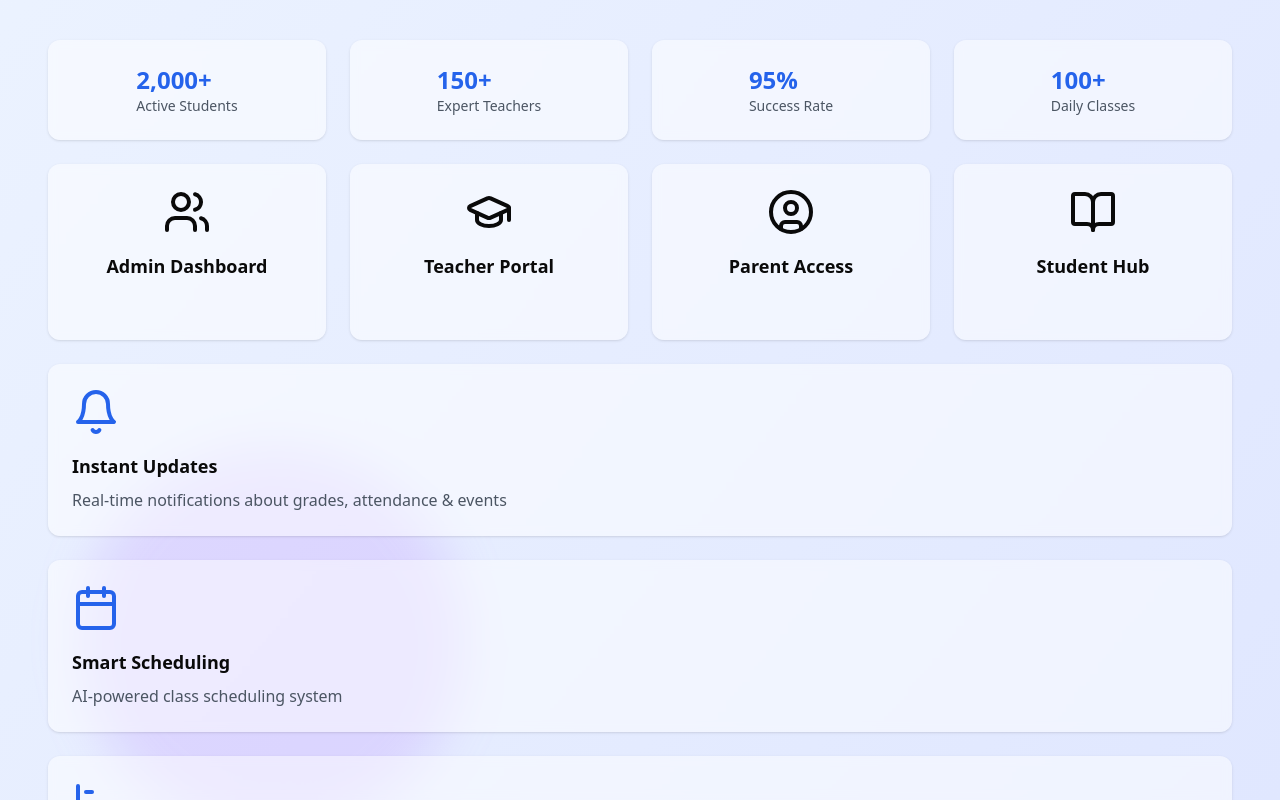
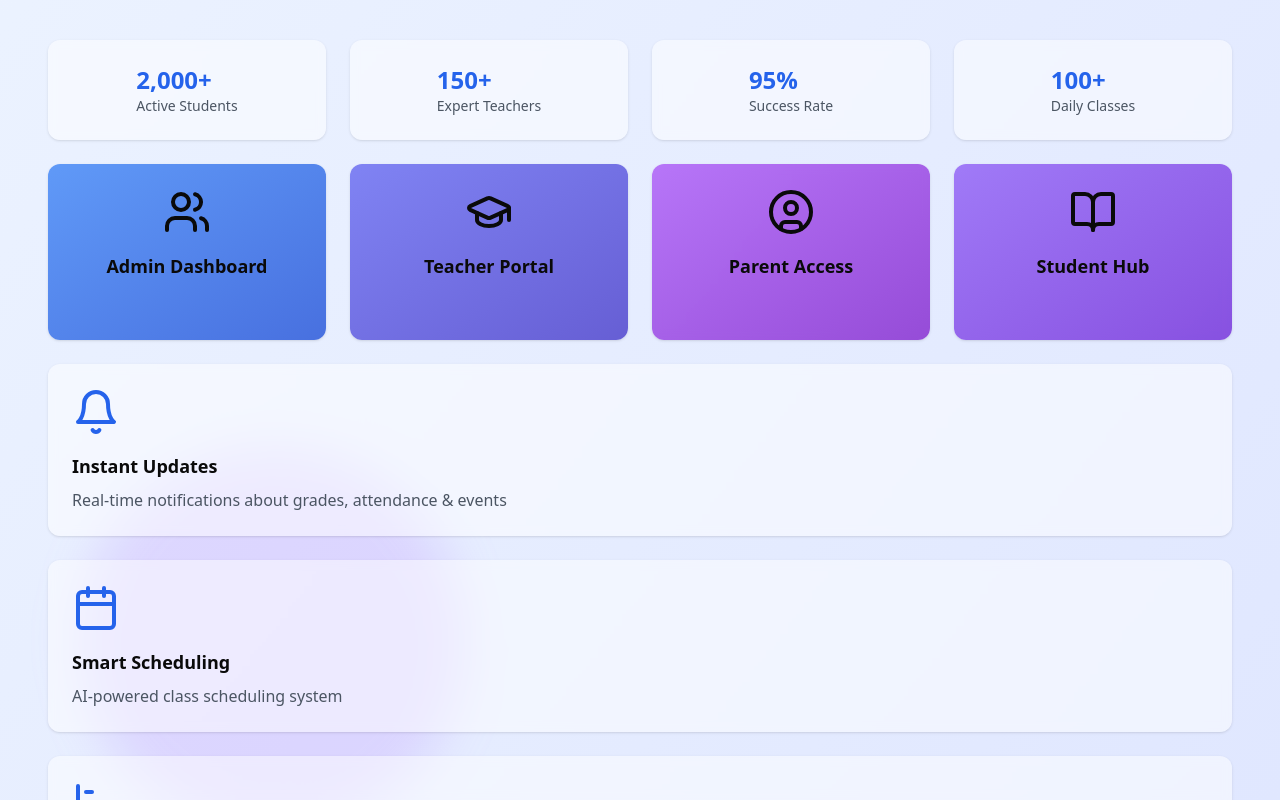
Before and after one commit to durjoydutta/SchoolSync, a Next.js app: page / in a window 1280 px wide. Shown: the part 848-1648 px from the top of the page. Built offline with nearby package versions, Linux system fonts and the light colour scheme.

Commit message:
changed user panel selector bg color

```diff
--- a/src/app/page.tsx
+++ b/src/app/page.tsx
@@ -84,7 +84,7 @@
             ].map((item) => (
               <Link key={item.label} href={item.href} className="group">
                 <Card className="relative overflow-hidden h-full transition-all duration-300 hover:scale-105 hover:shadow-xl bg-white/50 dark:bg-gray-800/50 backdrop-blur-sm border-0">
-                  <div className={`absolute inset-0 bg-gradient-to-br ${item.color} opacity-0 group-hover:opacity-100 transition-opacity`} />
+                  <div className={`absolute inset-0 bg-gradient-to-br ${item.color} opacity-80 group-hover:opacity-100 transition-opacity`} />
                   <CardContent className="relative p-6">
                     <div className="flex flex-col items-center text-center space-y-4 group-hover:text-white transition-colors">
                       <item.icon className="w-12 h-12" />
```
